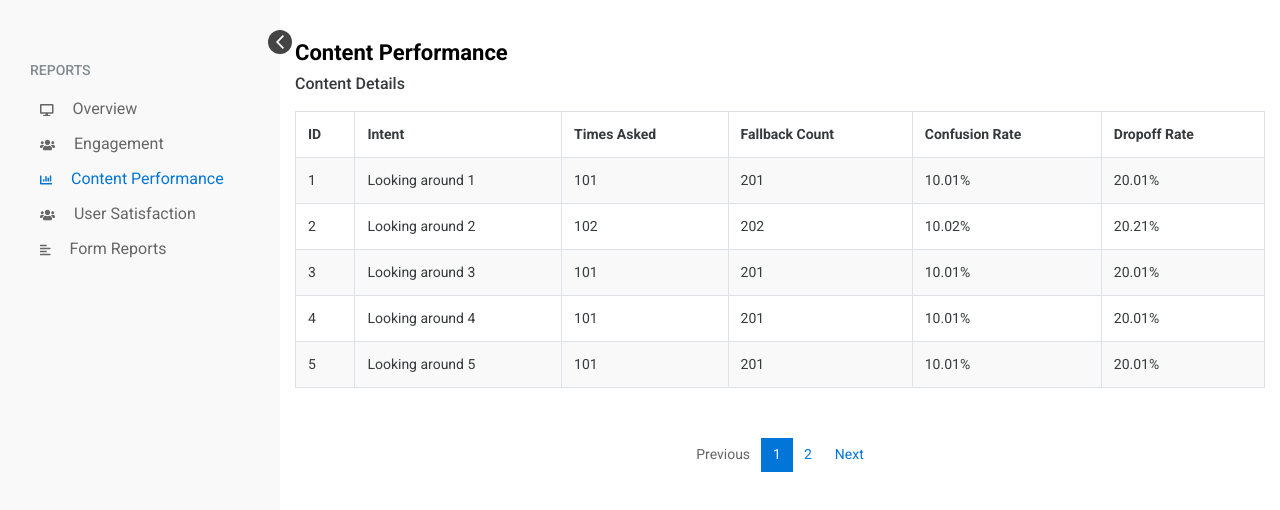
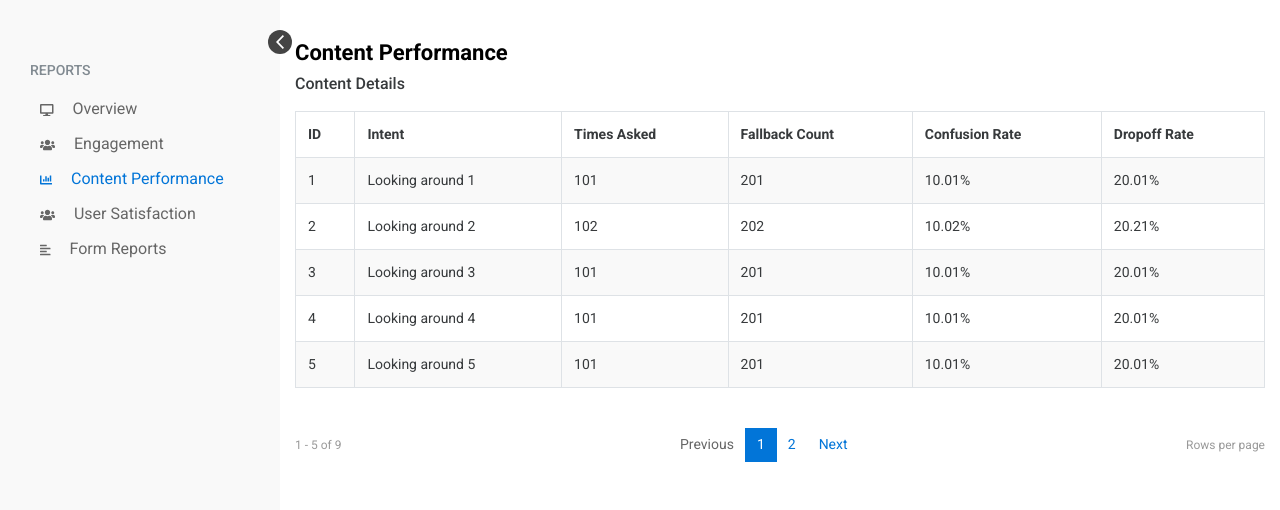
Before and after one commit to leo-le-07/taiger-reporting-js-version, a Vue app: page /#/content-performance in a window 1280 px wide. Shown: the top 510 px of the page. Built offline with nearby package versions, Linux system fonts and the light colour scheme; data requests are answered from the project's data file.

Commit message:
[Content Performance Table] Summary page range

```diff
--- a/src/components/ContentDetails.vue
+++ b/src/components/ContentDetails.vue
@@ -18,6 +18,9 @@
           :items="items"
         />
         <div class="app-pagination-container">
+          <div class="summary-container">
+            {{ summaryPageRange }} of {{ totalRows }}
+          </div>
           <b-pagination
             hide-goto-end-buttons
             next-text="Next"
@@ -27,6 +30,9 @@
             :value="currentPage"
             @change="changePagination"
           />
+          <div class="rows-page-container">
+            Rows per page
+          </div>
         </div>
       </b-col>
     </b-row>
@@ -57,7 +63,12 @@ export default {
     }),
     ...mapGetters('contentPerformance', {
       items: 'contentList'
-    })
+    }),
+    summaryPageRange () {
+      const fromNumber = (this.currentPage - 1) * this.pageSize + 1
+      const toNumber = Math.min(this.totalRows, this.currentPage * this.pageSize)
+      return `${fromNumber} - ${toNumber}`
+    }
   },
   methods: {
     ...mapActions('contentPerformance', ['updateCurrentPage']),
@@ -102,8 +113,13 @@ export default {
 
 .app-pagination-container {
   display: flex;
-  justify-content: center;
-  margin-top: 50px;
+  justify-content: space-between;
+  align-items: center;
+  margin-top: 40px;
+
+  .pagination {
+    margin-bottom: 0;
+  }
 
   .page-item.active {
     .page-link {
@@ -137,4 +153,9 @@ export default {
 h3 {
   color: $black500;
 }
+
+.summary-container, .rows-page-container {
+  color: $gray300;
+  font-size: $fontSizeSmall12;
+}
 </style>
--- a/src/styles/_variables.scss
+++ b/src/styles/_variables.scss
@@ -11,6 +11,7 @@ $black500: #373A3C;
 $orange500: #EC5F33;
 $gray100: #DDDDDD;
 $gray200: #CCCCCC;
+$gray300: #999999;
 $gray500: #818A91;
 $gray600: #666666;
 $green500: #1AB394;
```
